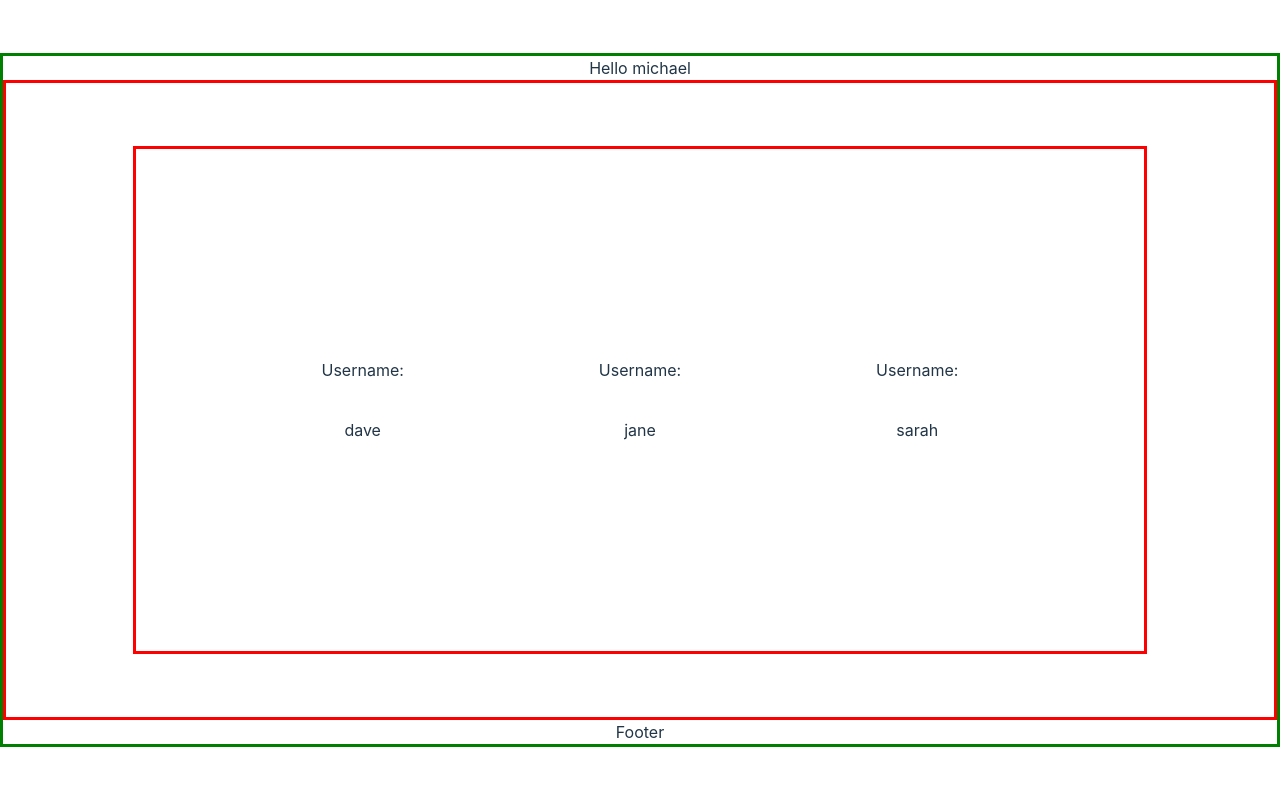
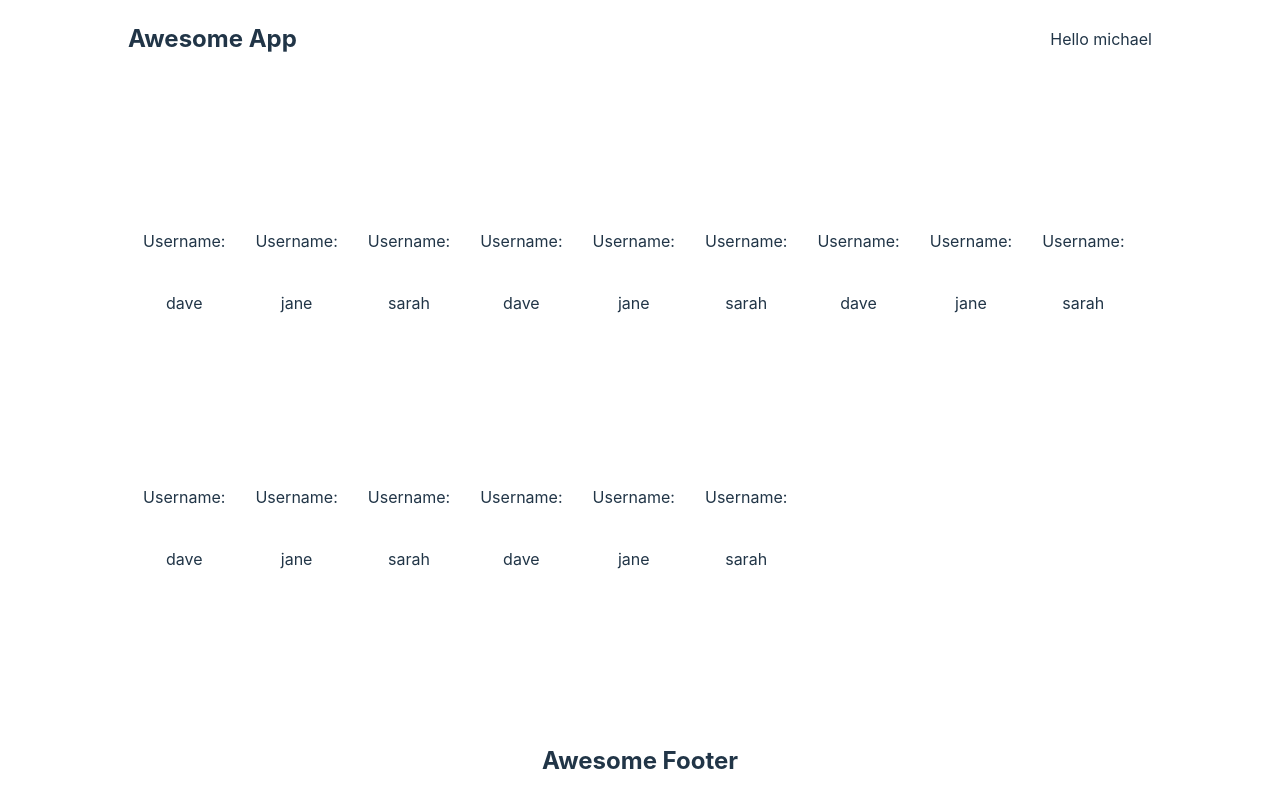
Before and after one commit to mz106/week-9-react-auth-starter, a React (Vite) app: page / in a window 1280 px wide. Both pictures are taken after typing "Sample", "Sample" into the empty fields and a click on the button "Login". Built offline with nearby package versions, Linux system fonts and the light colour scheme.

Commit message:
feature: footer done

```diff
--- a/src/components/footer/Footer.css
+++ b/src/components/footer/Footer.css
@@ -0,0 +1,14 @@
+.footer {
+  width: 100%;
+  height: 10vh;
+  align-items: center;
+  justify-content: center;
+}
+
+.inner-footer-container {
+  width: 80%;
+  height: 80%;
+  border-top: 2px solid white;
+  align-items: center;
+  justify-content: center;
+}
--- a/src/components/footer/Footer.jsx
+++ b/src/components/footer/Footer.jsx
@@ -1,7 +1,13 @@
-import React from "react";
+import "./Footer.css";
 
 const Footer = () => {
-  return <div>Footer</div>;
+  return (
+    <footer className="flex flex-column footer">
+      <div className="flex flex-row inner-footer-container">
+        <h2>Awesome Footer</h2>
+      </div>
+    </footer>
+  );
 };
 
 export default Footer;
--- a/src/components/header/Header.css
+++ b/src/components/header/Header.css
@@ -0,0 +1,14 @@
+.header {
+  width: 100%;
+  height: 10vh;
+  align-items: center;
+  justify-content: center;
+}
+
+.header-inner-container {
+  width: 80%;
+  height: 80%;
+  border-bottom: 2px solid white;
+  align-items: center;
+  justify-content: space-between;
+}
--- a/src/components/header/Header.jsx
+++ b/src/components/header/Header.jsx
@@ -1,14 +1,17 @@
-import React from "react";
+import "./Header.css";
 
 const Header = ({ loggedUser }) => {
   return (
-    <div>
+    <header className="flex flex-column header">
+      <div className="flex flex-row header-inner-container">
+        <h2>Awesome App</h2>
         {!loggedUser ? (
           <p>Please login</p>
         ) : (
           <p>Hello {loggedUser.user.username}</p>
         )}
       </div>
+    </header>
   );
 };
 
--- a/src/components/layout/Layout.css
+++ b/src/components/layout/Layout.css
@@ -1,4 +1,3 @@
 .layout {
   width: 100vw;
-  border: 3px solid green;
 }
--- a/src/components/logOrSign/LogOrSign.css
+++ b/src/components/logOrSign/LogOrSign.css
@@ -1,4 +1,4 @@
 .logOrSign-container {
-  justify-content: space-around;
+  justify-content: center;
   align-items: center;
 }
--- a/src/components/logOrSign/LogOrSign.jsx
+++ b/src/components/logOrSign/LogOrSign.jsx
@@ -26,8 +26,8 @@ const LogOrSign = ({ logOrSignSetters }) => {
   };
 
   return (
-    <div className="flex flex-column container red-border">
-      <div className="flex flex-row inner-container logOrSign-container red-border">
+    <div className="flex flex-column container">
+      <div className="flex flex-row inner-container logOrSign-container">
         <Login
           handleChange={handleChange}
           handleSubmit={handleSubmit}
--- a/src/components/logOrSign/login/Login.css
+++ b/src/components/logOrSign/login/Login.css
@@ -5,6 +5,7 @@
   justify-content: center;
   border: 2px solid white;
   border-radius: 50px;
+  margin-right: 5px;
 }
 
 .login-form {
--- a/src/components/logOrSign/signup/Signup.css
+++ b/src/components/logOrSign/signup/Signup.css
@@ -5,6 +5,7 @@
   justify-content: center;
   border: 2px solid white;
   border-radius: 50px;
+  margin-left: 5px;
 }
 
 .signup-form {
--- a/src/components/userContainer/UserContainer.css
+++ b/src/components/userContainer/UserContainer.css
@@ -1,4 +1,5 @@
 .user-inner-container {
-  justify-content: space-evenly;
+  justify-content: flex-start;
   align-items: center;
+  flex-wrap: wrap;
 }
--- a/src/components/userContainer/UserContainer.jsx
+++ b/src/components/userContainer/UserContainer.jsx
@@ -24,13 +24,25 @@ const UserContainer = ({ isLoggedIn }) => {
         { id: 1, username: "dave" },
         { id: 2, username: "jane" },
         { id: 3, username: "sarah" },
+        { id: 1, username: "dave" },
+        { id: 2, username: "jane" },
+        { id: 3, username: "sarah" },
+        { id: 1, username: "dave" },
+        { id: 2, username: "jane" },
+        { id: 3, username: "sarah" },
+        { id: 1, username: "dave" },
+        { id: 2, username: "jane" },
+        { id: 3, username: "sarah" },
+        { id: 1, username: "dave" },
+        { id: 2, username: "jane" },
+        { id: 3, username: "sarah" },
       ],
     };
   };
 
   return (
-    <div className="flex flex-column container red-border">
-      <div className="flex flex-row inner-container user-inner-container red-border">
+    <div className="flex flex-column container">
+      <div className="flex flex-row inner-container user-inner-container">
         {users.length >= 1 ? (
           users.map((user) => <UserCard user={user} />)
         ) : (
--- a/src/components/userContainer/userCard/UserCard.css
+++ b/src/components/userContainer/userCard/UserCard.css
@@ -4,6 +4,8 @@
   align-items: center;
   border: 2px solid white;
   border-radius: 30px;
+  margin-left: 5px;
+  margin-right: 5px;
 }
 
 .user-card-inner-container {
```
Lines whose indentation alone changed are shown as unchanged.
